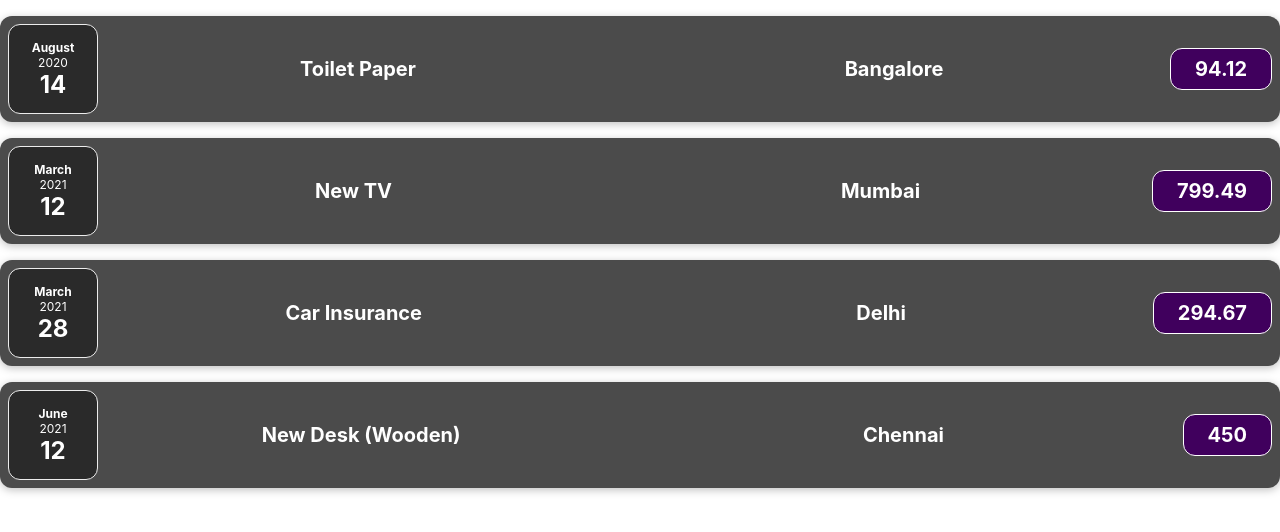
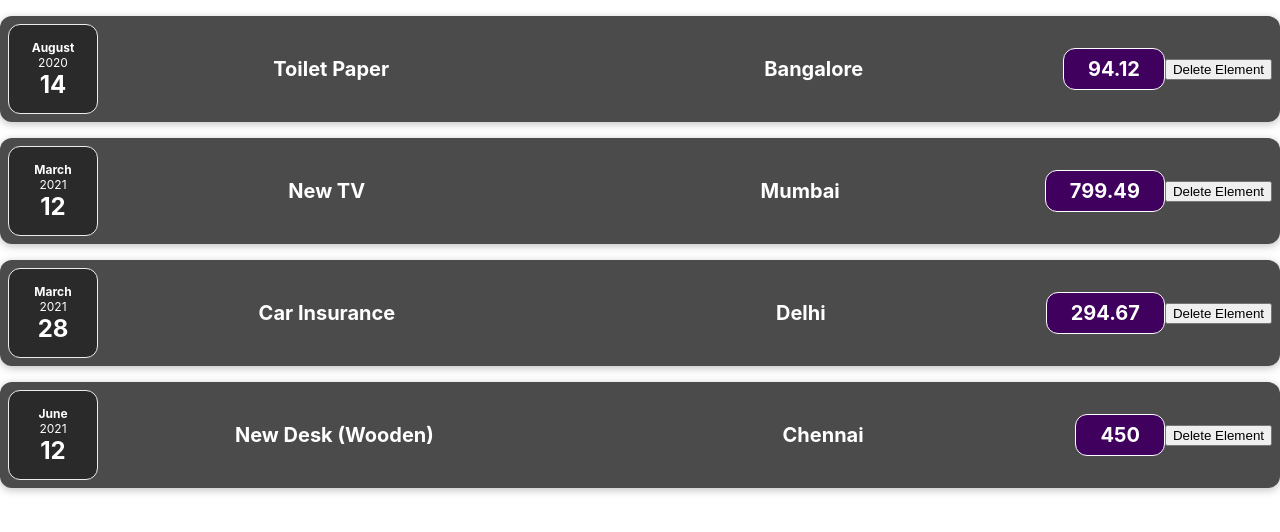
Before and after one commit to AmithChandru/sharp-frontend, a React (Create React App) app: page / in a window 1280 px wide. Shown: the top 532 px of the page. Built offline with nearby package versions, Linux system fonts and the light colour scheme.

Commit message:
event listeners

```diff
--- a/src/Components/ExpenseItem.js
+++ b/src/Components/ExpenseItem.js
@@ -4,10 +4,16 @@ import './ExpenseItem.css';
 
 const ExpenseItem = (props) => {
 
+  const onButtonClick = () => {
+    let root = document.getElementById('item');
+    root.remove();
+  }
+
   return (
-    <div className="expense-item">
+    <div className="expense-item" id='item'>
       <ExpenseDate expenseDate={props.expenseDate} />
       <ExpenseDetails expenseTitle={props.expenseTitle} expenseAmount={props.expenseAmount} expenseLocation={props.expenseLocation} />
+      <button id='button' onClick={onButtonClick}>Delete Element</button>
     </div>
   )
 }
```
